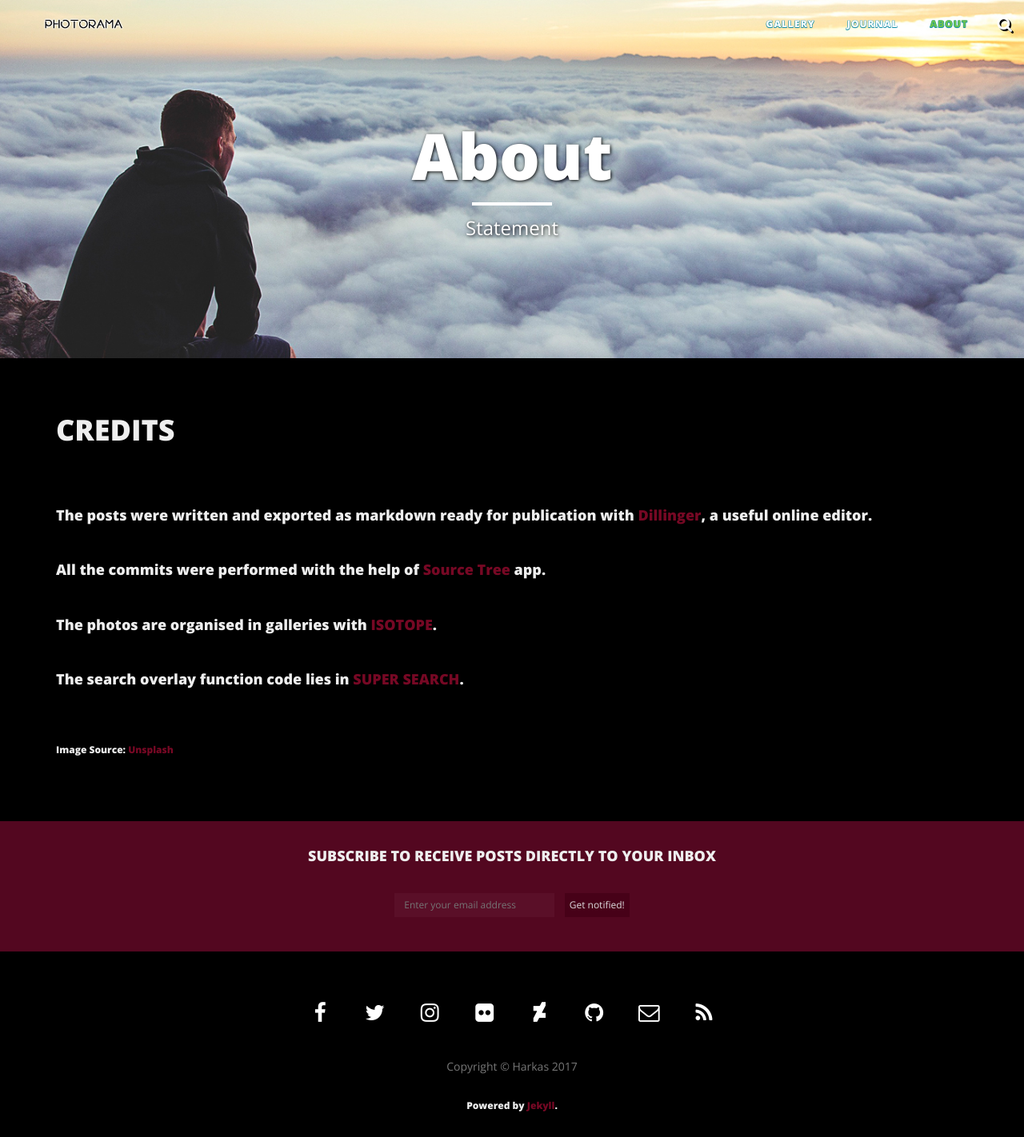
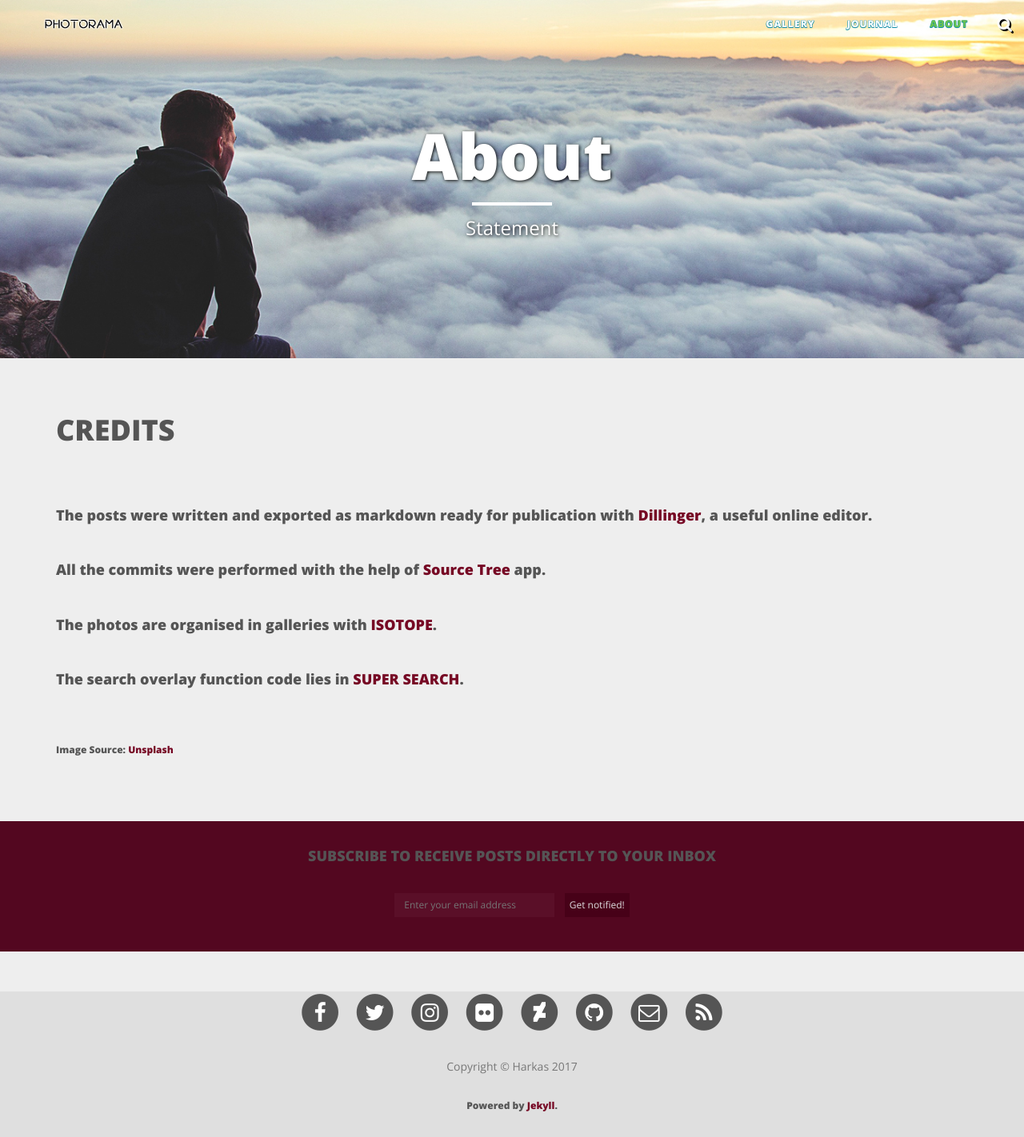
Before and after one commit to Harkas/newblog, a Jekyll site: the page built from about/index.html, in a window 1280 px wide. Shown: the whole page at 80% size. Built offline with Jekyll 4.4.1, drawn with Linux system fonts in a browser that asks for light colours; nearby versions of some CDN libraries.

Commit message:
fix color

```diff
--- a/css/main.css
+++ b/css/main.css
@@ -1,8 +1,12 @@
 body {
   font-family: 'Open Sans', 'Helvetica Neue', Helvetica, Arial, sans-serif;
   font-size: 20px;
-  color: #eee;
-  background-color: #000;
+  /*color: #eee;*/
+  color: #555;
+  /*background-color: #000;*/
+  /*background-color: rgb(48,55,61);*/
+  /*background-color: rgb(217, 221, 225);*/
+    background-color: rgb(238, 238, 238);
 }
 p {
   line-height: 1.5;
@@ -269,6 +273,7 @@ hr.small {
 }
 footer {
   margin: -30px 0 0px;
+  background-color: rgb(223, 223, 223);
 }
 footer .list-inline {
   margin: 0;
@@ -403,5 +408,5 @@ body {
   webkit-tap-highlight-color: #0085a1;
 }
 .fa-stack-2x {
- color: black;
+ color: #555;
 }
```
